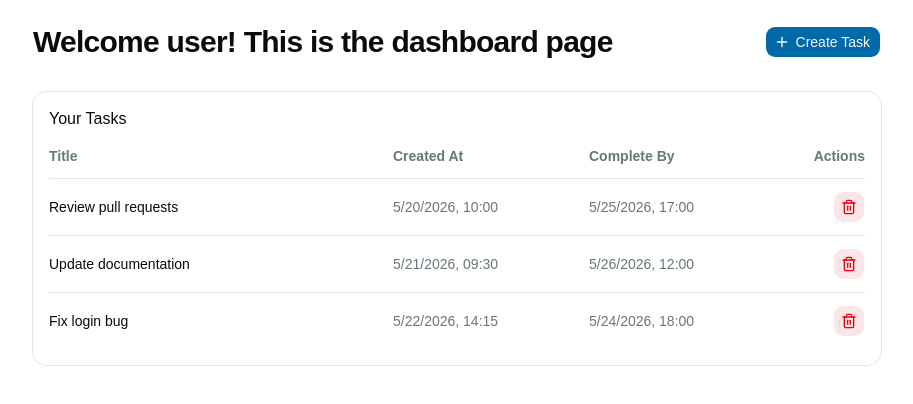
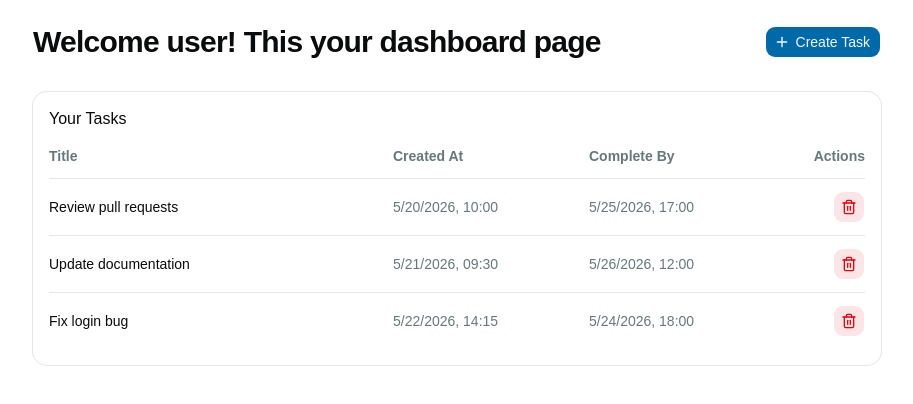
Before and after one commit to BPaul01/stma-frontend, a React (Vite) app: page /#/dashboard in a window 1280 px wide. Shown: the top 404 px of the page, without its empty margins (183-1096 px from the left). Built offline with nearby package versions, Linux system fonts and the light colour scheme.

Commit message:
Testing workflow

```diff
--- a/src/pages/DashboardPage.tsx
+++ b/src/pages/DashboardPage.tsx
@@ -36,7 +36,7 @@ export default function DashboardPage() {
   return (
     <div className="container mx-auto p-6 max-w-4xl">
       <div className="flex items-center justify-between mb-8">
-        <h1 className="text-3xl font-bold tracking-tight">Welcome user! This is the dashboard page</h1>
+        <h1 className="text-3xl font-bold tracking-tight">Welcome user! This your dashboard page</h1>
         <Button onClick={handleCreateTask}>
           <PlusIcon data-icon="inline-start" />
           Create Task
```
